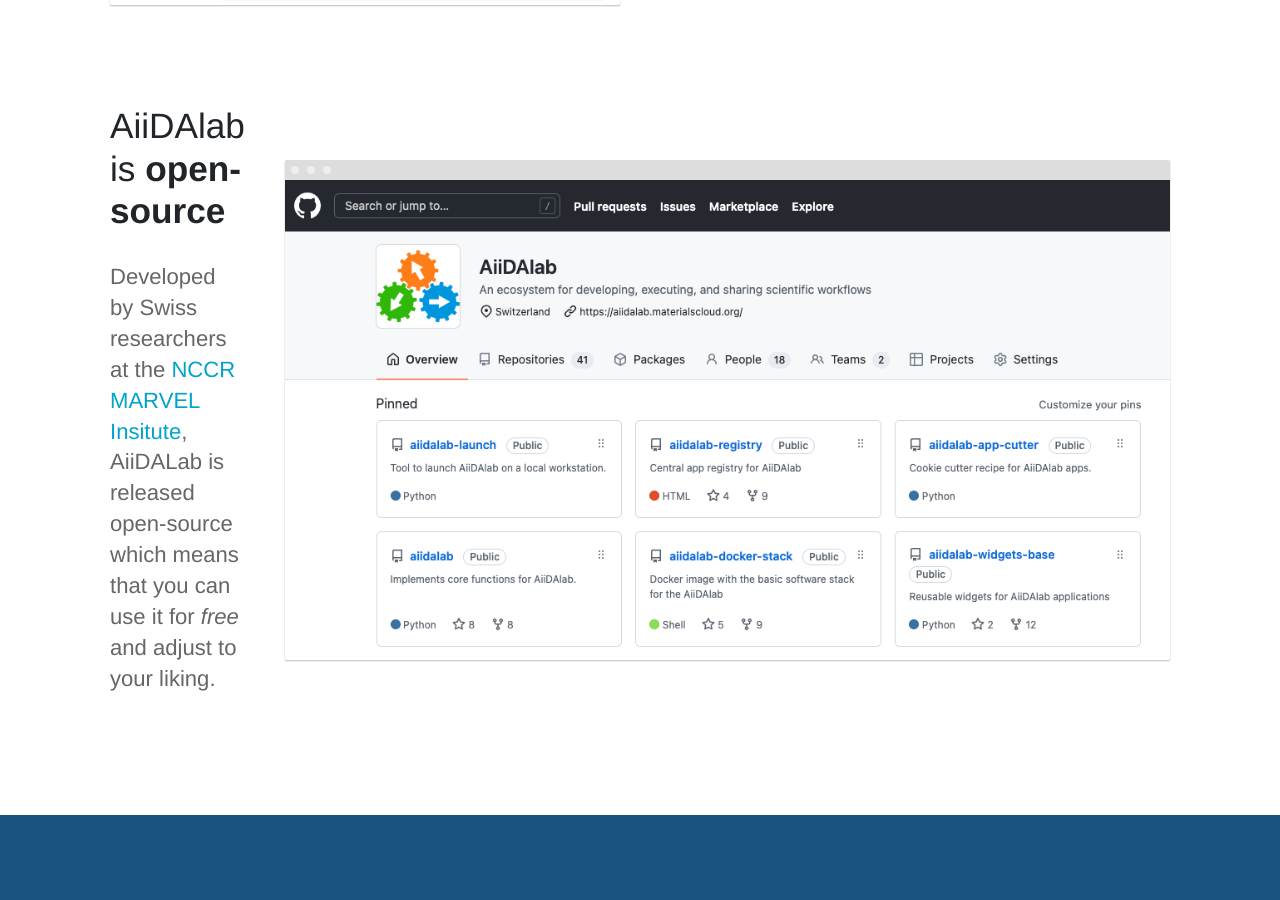
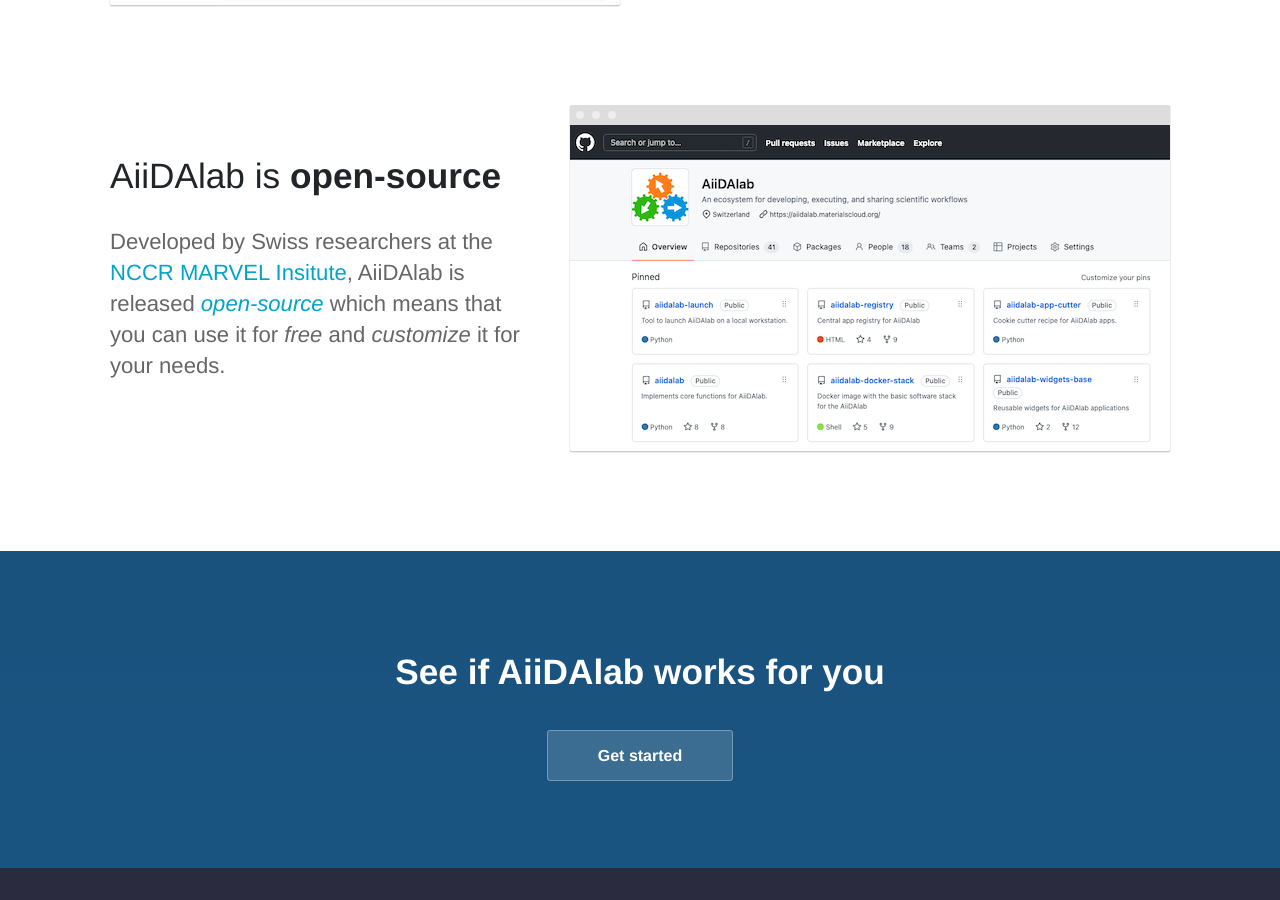
Before and after one commit to edan-bainglass/aiidalab-website, a Jekyll site: the page built from index.html, in a window 1280 px wide and 900 px high, scrolled down 1878 px. Built offline with Jekyll 4.4.1, drawn with Linux system fonts in a browser that asks for light colours.

Commit message:
Update open-source feature element.

```diff
--- a/index.html
+++ b/index.html
@@ -43,10 +43,10 @@
 		<div class="container flex">
 			<div class="text editable">
         <h2>AiiDAlab is <strong>open-source</h2>
-        <p>Developed by Swiss researchers at the <a href="https://www.nccr-marvel.ch/">NCCR MARVEL Insitute</a>, AiiDALab is released open-source which means that you can use it for <em>free</em> and adjust to your liking.
+        <p>Developed by Swiss researchers at the <a href="https://www.nccr-marvel.ch/" target="_blank">NCCR MARVEL Insitute</a>, AiiDAlab is released <a href="https://github.com/aiidalab" target="_blank"><em>open-source</em></a> which means that you can use it for <em>free</em> and <em>customize</em> it for your needs.
 			</div>
 			<div class="image">
-				<img src="{{ site.baseurl }}/images/aiidalab_github_org.png" alt="AiiDAlab GitHub Organization" class="screenshot editable" />
+				<img src="{{ site.baseurl }}/images/aiidalab_github_org.png" alt="AiiDAlab GitHub Organization" class="screenshot editable"/>
 			</div>
 		</div>
 	</section>
```
Also changed, not shown: images/aiidalab_github_org.png.
